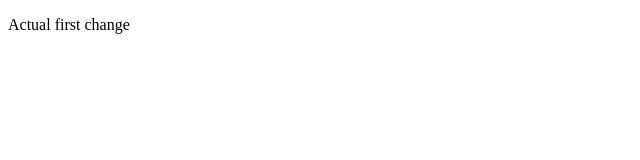
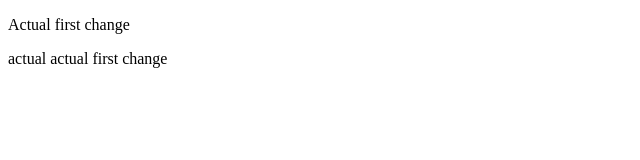
Before and after one commit to davemd117/CSET115_Solo_Conflict_Practice, a plain HTML site: page index.html in a window 1280 px wide. Shown: the whole page, without its empty margins (0-640 px from the left). Drawn offline with Linux system fonts and the light colour scheme.

Commit message:
actual actual first change

```diff
--- a/index.html
+++ b/index.html
@@ -8,5 +8,6 @@
 </head>
 <body>
     <p>Actual first change</p>
+    <p>actual actual first change</p>
 </body>
 </html>
```
